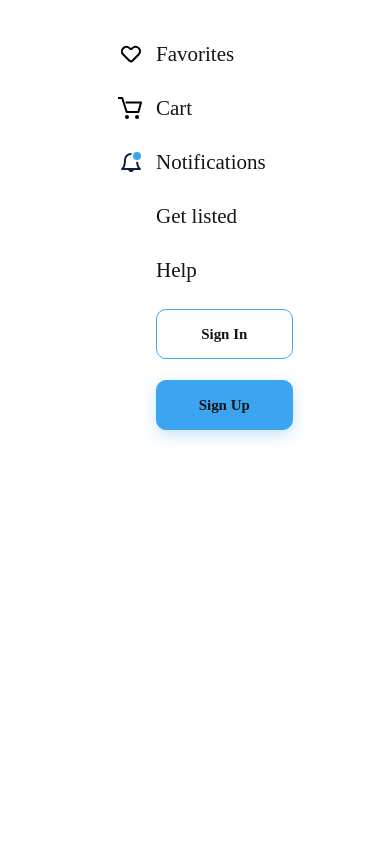
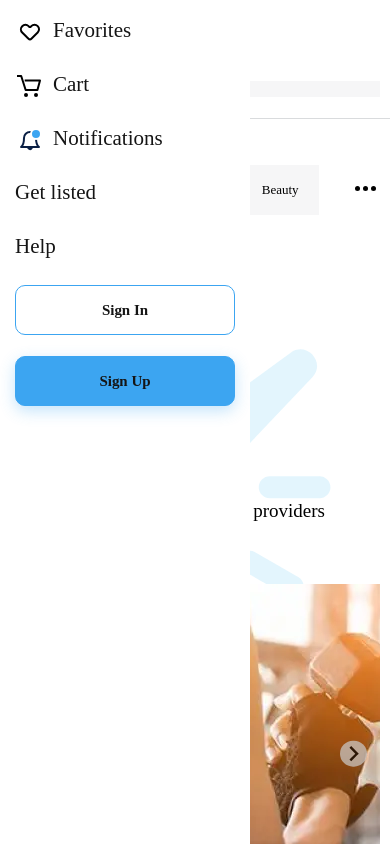
Before and after one commit to Ki-ri-to-kun/sites, a plain HTML site: page termify/index.html in a window 390 px wide. Both pictures are taken after a click on the button 33 px from the left and 46 px from the top of the page. Shown: the top 844 px of the page. Drawn offline with nearby package versions, Linux system fonts and the light colour scheme; a web font is replaced by a local one.

Commit message:
small fix

```diff
--- a/termify/css/style.css
+++ b/termify/css/style.css
@@ -393,6 +393,11 @@ button {
   margin-left: 32px;
 }
 
+.header-bottom img {
+  display: block;
+  margin-bottom: 10px;
+}
+
 .search-form {
   position: relative;
   display: -webkit-box;
@@ -445,7 +450,7 @@ button {
 .button-toggle {
   display: none;
   margin-right: 20px;
-  margin-left: 10px;
+  margin-left: auto;
 }
 
 .button-toggle__bar {
@@ -465,7 +470,7 @@ button {
   top: 0;
   left: 0;
   background: white;
-  width: 100%;
+  width: 250px;
   height: 100vh;
   overflow: auto;
 }
@@ -473,17 +478,14 @@ button {
 .menu-mobile__list {
   height: 100%;
   list-style: none;
-  margin: 10% auto;
   padding: 0;
   text-align: center;
-  padding-left: 40%;
-  padding-right: 25%;
+  padding: 15px;
   text-align: left;
-  position: relative;
 }
 
 .menu-mobile__item {
-  margin: 1.5rem 0;
+  margin-bottom: 1.5rem;
   line-height: 30px;
 }
 
@@ -1020,7 +1022,9 @@ to {
   }
 
   .info,
-  .header-top {
+  .header-top,
+  .search__city,
+  .search-button {
     display: none;
   }
 
@@ -1029,9 +1033,8 @@ to {
   }
 
   .menu-mobile .icon {
+    margin-right: 8px;
     margin-left: 0;
-    position: absolute;
-    left: calc(40% - 40px);
   }
 
   .menu-mobile .button {
@@ -1040,4 +1043,12 @@ to {
     padding: 9px 30px;
     border-radius: 10px;
   }
+
+  .search__input {
+    width: 100%;
+  }
+
+  .icon-search {
+    top: -3px;
+  }
 }
```
